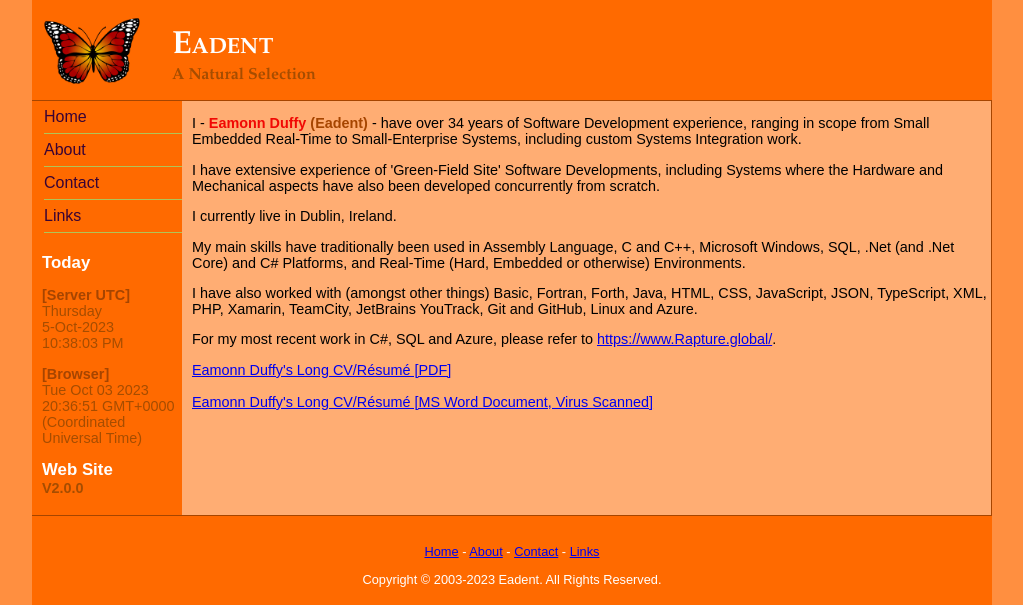
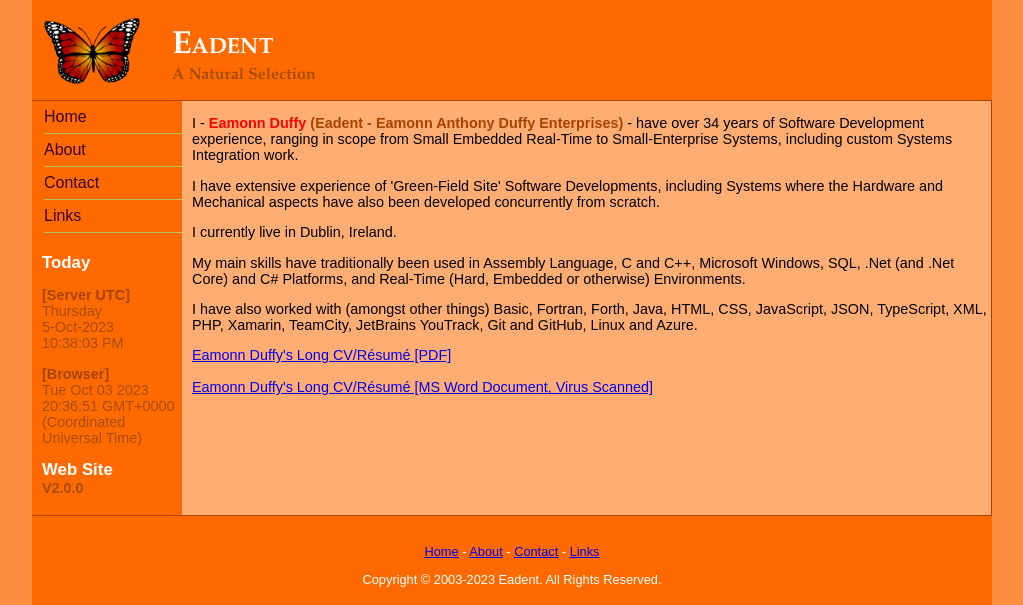
Before and after one commit to Eadent/Eadent, a PHP site: page /About.php in a window 1280 px wide. Shown: the top 605 px of the page, without its empty margins (128-1151 px from the left). Run offline with PHP 8.4, Linux system fonts and the light colour scheme.

Commit message:
Added a note that Eadent = Eamonn Anthony Duffy Enterprises. Removed some Rapture Azure stuff.

```diff
--- a/About.php
+++ b/About.php
@@ -32,7 +32,7 @@
         <meta http-equiv="Pragma" content="no-cache" />
         <meta http-equiv="Expires" content="-1" />
 		<meta name="description" content="Eadent specialises in Software and Web Design and Development" />
-		<meta name="keywords" content="Eadent, Eamonn Duffy, Software, Web, Design, Development" />
+		<meta name="keywords" content="Eadent, Eamonn Duffy, Eamonn Anthony Duffy Enterprises, Software, Web, Design, Development" />
         <title>Eadent - About</title>
 		<!-- For the latest jQuery at Google (for https loading support), refer to: http://code.google.com/apis/libraries/devguide.html -->
 		<script src="https://ajax.googleapis.com/ajax/libs/jquery/1/jquery.min.js" type="text/javascript"></script>
@@ -58,7 +58,7 @@
 		<div id="Middle">
 		<p>
 			I - <strong><span style="color: #F10804">Eamonn Duffy</span>
-			<span style="color: #A64500">(Eadent)</span></strong>
+			<span style="color: #A64500">(Eadent - Eamonn Anthony Duffy Enterprises)</span></strong>
 			- have over
 			<?php
 				echo $Utility->GetEamonnNumYears();
@@ -81,9 +81,6 @@
 		</p>
 		<p>
 			I have also worked with (amongst other things) Basic, Fortran, Forth, Java, HTML, CSS, JavaScript, JSON, TypeScript, XML, PHP, Xamarin, TeamCity, JetBrains YouTrack, Git and GitHub, Linux and Azure.
-		</p>
-		<p>
-			For my most recent work in C#, SQL and Azure, please refer to <a target="_blank" href="https://www.Rapture.global/">https://www.Rapture.global/</a>.
 		</p>
 		<p>
 		<a target="_blank" href="https://www.Eadent.com/EamonnDuffyCV-Long.pdf">Eamonn Duffy's Long CV/R&eacute;sum&eacute; [PDF]</a>
--- a/Contact.php
+++ b/Contact.php
@@ -308,7 +308,7 @@
         <meta http-equiv="Pragma" content="no-cache" />
         <meta http-equiv="Expires" content="-1" />
 		<meta name="description" content="Eadent specialises in Software and Web Design and Development" />
-		<meta name="keywords" content="Eadent, Eamonn Duffy, Software, Web, Design, Development" />
+		<meta name="keywords" content="Eadent, Eamonn Duffy, Eamonn Anthony Duffy Enterprises, Software, Web, Design, Development" />
         <title>Eadent - Contact</title>
 		<!-- For the latest jQuery at Google (for https loading support), refer to: http://code.google.com/apis/libraries/devguide.html -->
 		<script src="https://ajax.googleapis.com/ajax/libs/jquery/1/jquery.min.js" type="text/javascript"></script>
--- a/Home.php
+++ b/Home.php
@@ -32,7 +32,7 @@
         <meta http-equiv="Pragma" content="no-cache" />
         <meta http-equiv="Expires" content="-1" />
 		<meta name="description" content="Eadent specialises in Software and Web Design and Development" />
-		<meta name="keywords" content="Eadent, Eamonn Duffy, Software, Web, Design, Development" />
+		<meta name="keywords" content="Eadent, Eamonn Duffy, Eamonn Anthony Duffy Enterprises, Software, Web, Design, Development" />
         <title>Eadent - Home</title>
 		<link rel="stylesheet" type="text/css" href="Css/Eadent.css" />
 		<script type="text/javascript">
@@ -53,7 +53,7 @@
 		<div id="Middle">
 		<p>
 		I - <strong><span style="color: #F10804">Eamonn Duffy</span>
-		<span style="color: #A64500">(Eadent)</span></strong> - specialise in the Full Lifecycle Development of Products
+		<span style="color: #A64500">(Eadent - Eamonn Anthony Duffy Enterprises)</span></strong> - specialise in the Full Lifecycle Development of Products
 		where a significant Software aspect is involved.
 		</p>
 		<p>
@@ -77,9 +77,11 @@
 			<li>
 				Have also worked with (amongst other things) Basic, Fortran, Forth, Java, HTML, CSS, JavaScript, JSON, TypeScript, XML, PHP, Xamarin, TeamCity, JetBrains YouTrack, Git and GitHub, Linux and Azure.
 			</li>
+            <!--
 			<li>
 				Am currently available for Contract or Consultancy work.
 			</li>
+            -->
 		</ul>
 		<p>
 		If you are a Company seeking Consultancy Services, and any of the following are true for you, I can help:
--- a/Links.php
+++ b/Links.php
@@ -32,7 +32,7 @@
         <meta http-equiv="Pragma" content="no-cache" />
         <meta http-equiv="Expires" content="-1" />
 		<meta name="description" content="Eadent specialises in Software and Web Design and Development" />
-		<meta name="keywords" content="Eadent, Eamonn Duffy, Software, Web, Design, Development" />
+		<meta name="keywords" content="Eadent, Eamonn Duffy, Eamonn Anthony Duffy Enterprises, Software, Web, Design, Development" />
         <title>Eadent - Links</title>
 		<!-- For the latest jQuery at Google (for https loading support), refer to: http://code.google.com/apis/libraries/devguide.html -->
 		<script src="https://ajax.googleapis.com/ajax/libs/jquery/1/jquery.min.js" type="text/javascript"></script>
```
